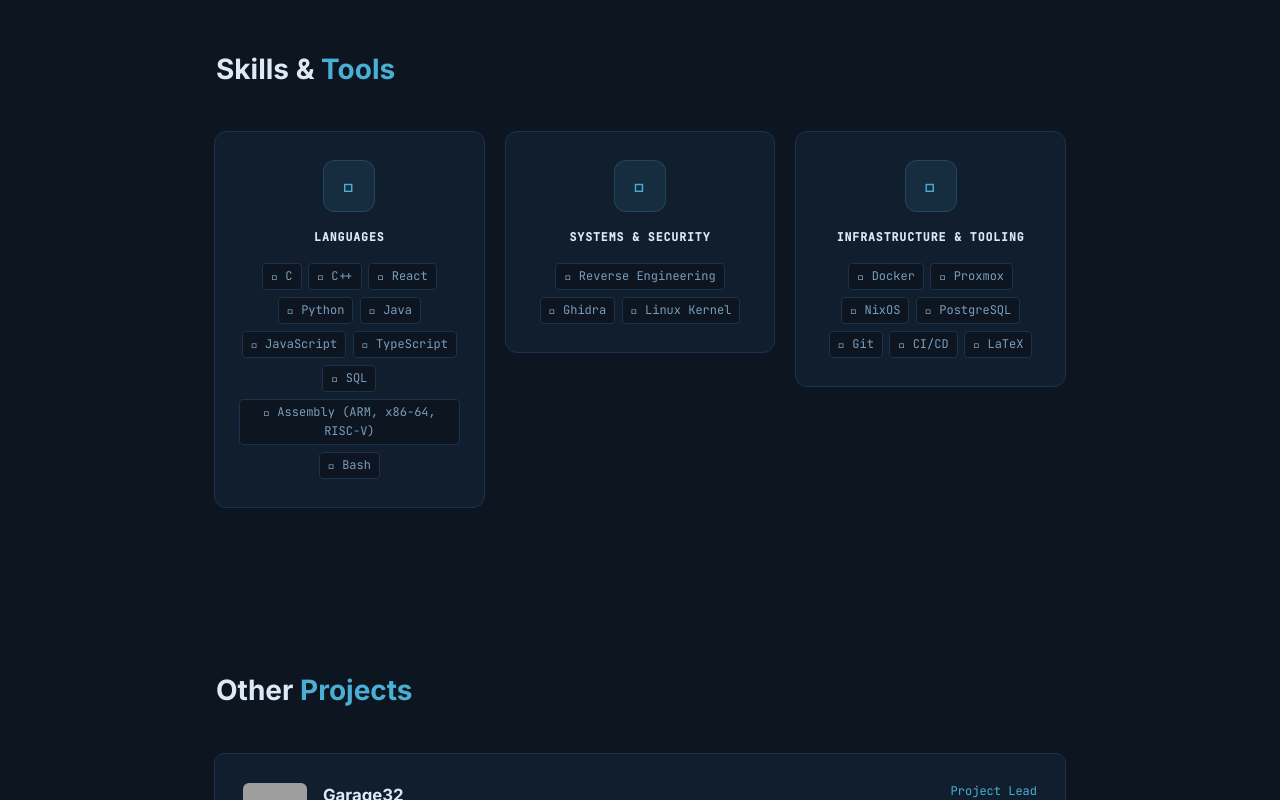
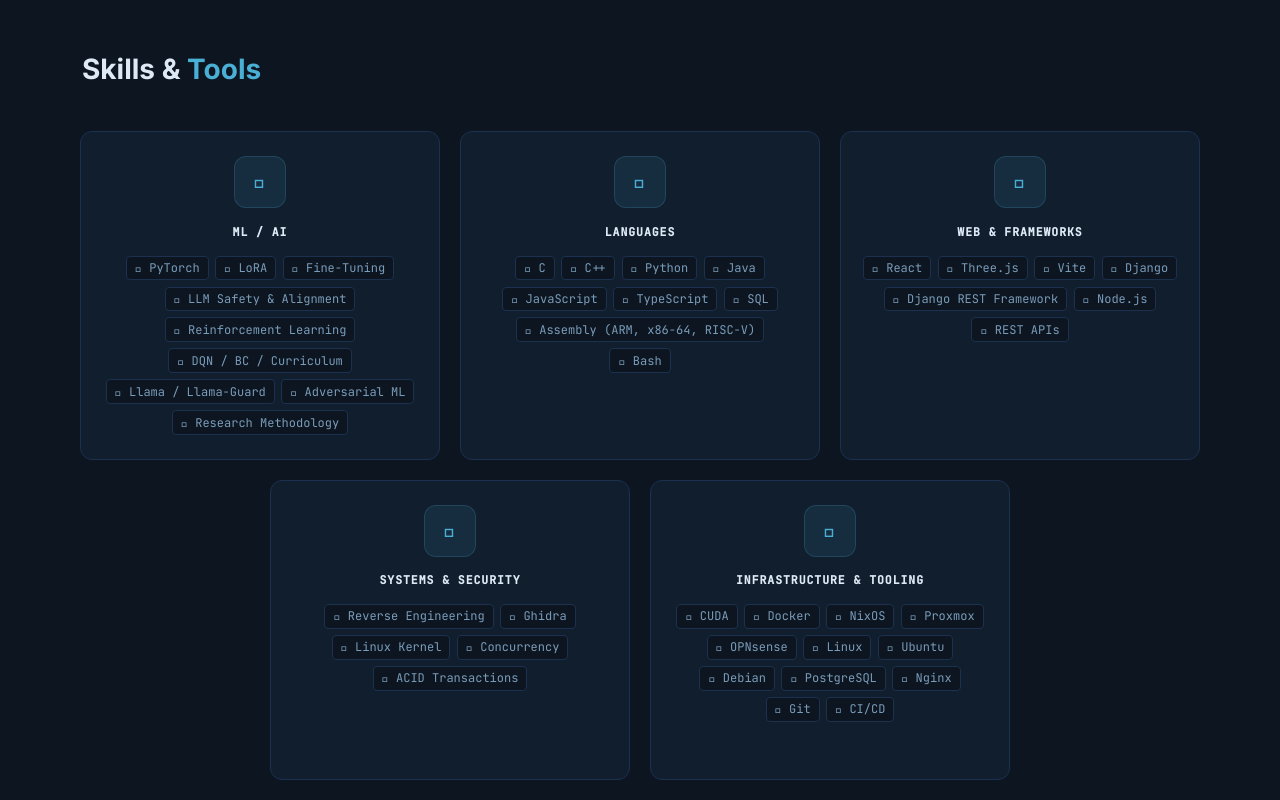
Before and after one commit to jmtorr3/jmtorr3.github.io, a React (Vite) app: page / in a window 1280 px wide. Shown: the part 6460-7260 px from the top of the page. Built offline with nearby package versions, Linux system fonts and the light colour scheme; no server answers; grey boxes are pictures that could not be loaded; a web font is replaced by a local one.

Commit message:
updated skills section

```diff
--- a/src/components/Skills.css
+++ b/src/components/Skills.css
@@ -1,22 +1,44 @@
+#skills {
+  width: min(1120px, calc(100vw - 3rem));
+  margin-left: 50%;
+  transform: translateX(-50%);
+}
+
 .skills-grid {
   display: grid;
-  grid-template-columns: repeat(3, 1fr);
+  grid-template-columns: repeat(6, minmax(0, 1fr));
   gap: 1.25rem;
+  align-items: stretch;
+}
+
+.skills-grid > .fade-in {
+  grid-column: span 2;
+  display: flex;
+}
+
+.skills-grid > .fade-in:nth-last-child(2) {
+  grid-column: 2 / span 2;
+}
+
+.skills-grid > .fade-in:nth-last-child(1) {
+  grid-column: 4 / span 2;
 }
 
 .skill-group {
   background: var(--bg-card);
   border: 1px solid var(--border);
   border-radius: 12px;
-  padding: 1.75rem 1.5rem;
+  padding: 1.5rem 1.35rem;
   display: flex;
   flex-direction: column;
   align-items: center;
   text-align: center;
-  gap: 1rem;
+  gap: 0.9rem;
   transition: border-color 0.25s, box-shadow 0.25s, background 0.25s;
   position: relative;
   overflow: hidden;
+  width: 100%;
+  min-height: 300px;
 }
 
 .skill-group::before {
@@ -82,6 +104,7 @@
   flex-wrap: wrap;
   gap: 0.4rem;
   justify-content: center;
+  align-content: flex-start;
 }
 
 .skill-tag {
@@ -93,6 +116,9 @@
   border-radius: 4px;
   padding: 0.2rem 0.5rem;
   transition: border-color 0.2s, color 0.2s;
+  line-height: 1.35;
+  max-width: 100%;
+  overflow-wrap: anywhere;
 }
 
 .skill-group:hover .skill-tag {
@@ -100,8 +126,29 @@
   color: var(--text);
 }
 
-@media (max-width: 900px) {
+@media (max-width: 1000px) {
+  .skills-grid {
+    grid-template-columns: repeat(2, minmax(0, 1fr));
+  }
+
+  .skills-grid > .fade-in,
+  .skills-grid > .fade-in:nth-last-child(2),
+  .skills-grid > .fade-in:nth-last-child(1) {
+    grid-column: auto;
+  }
+}
+
+@media (max-width: 640px) {
+  #skills {
+    width: min(100%, calc(100vw - 2rem));
+  }
+
   .skills-grid {
     grid-template-columns: 1fr;
   }
+
+  .skill-group {
+    min-height: 0;
+    padding: 1.35rem 1rem;
+  }
 }
--- a/src/data/skills.ts
+++ b/src/data/skills.ts
@@ -1,11 +1,25 @@
 export const skillGroups = [
+  {
+    category: 'ML / AI',
+    icon: '\uf2db',
+    skills: [
+      { name: 'PyTorch',                  icon: '\ue73c' },
+      { name: 'LoRA',                     icon: '\uf471' },
+      { name: 'Fine-Tuning',              icon: '\uf7d9' },
+      { name: 'LLM Safety & Alignment',   icon: '\uf023' },
+      { name: 'Reinforcement Learning',   icon: '\uf11b' },
+      { name: 'DQN / BC / Curriculum',    icon: '\uf1b3' },
+      { name: 'Llama / Llama-Guard',      icon: '\uf544' },
+      { name: 'Adversarial ML',           icon: '\uf132' },
+      { name: 'Research Methodology',     icon: '\uf02d' },
+    ],
+  },
   {
     category: 'Languages',
     icon: '\uf121',
     skills: [
       { name: 'C',              icon: '\ue61e' },
       { name: 'C++',            icon: '\ue61d' },
-      { name: 'React',          icon: '\ue7ba' },
       { name: 'Python',         icon: '\ue73c' },
       { name: 'Java',           icon: '\ue738' },
       { name: 'JavaScript',     icon: '\ue781' },
@@ -16,25 +30,45 @@
     ],
   },
   {
+    category: 'Web & Frameworks',
+    icon: '\uf0ac',
+    skills: [
+      { name: 'React',                 icon: '\ue7ba' },
+      { name: 'Three.js',              icon: '\uf1b2' },
+      { name: 'Vite',                  icon: '\ue7ba' },
+      { name: 'Django',                icon: '\ue71d' },
+      { name: 'Django REST Framework', icon: '\uf1e6' },
+      { name: 'Node.js',               icon: '\ue718' },
+      { name: 'REST APIs',             icon: '\uf1e6' },
+    ],
+  },
+  {
     category: 'Systems & Security',
     icon: '\uf023',
     skills: [
       { name: 'Reverse Engineering', icon: '\uf188' },
       { name: 'Ghidra',              icon: '\uf0c3' },
       { name: 'Linux Kernel',        icon: '\uf17c' },
+      { name: 'Concurrency',         icon: '\uf0e8' },
+      { name: 'ACID Transactions',   icon: '\uf1c0' },
     ],
   },
   {
     category: 'Infrastructure & Tooling',
     icon: '\uf085',
     skills: [
+      { name: 'CUDA',       icon: '\uf2db' },
       { name: 'Docker',     icon: '\ue7b0' },
+      { name: 'NixOS',      icon: '\uf313' },
       { name: 'Proxmox',    icon: '\uf233' },
-      { name: 'NixOS',      icon: '\uf313' },
+      { name: 'OPNsense',   icon: '\uf0e8' },
+      { name: 'Linux',      icon: '\uf17c' },
+      { name: 'Ubuntu',     icon: '\uf31b' },
+      { name: 'Debian',     icon: '\ue77d' },
       { name: 'PostgreSQL', icon: '\ue76e' },
+      { name: 'Nginx',      icon: '\uf0ac' },
       { name: 'Git',        icon: '\ue702' },
       { name: 'CI/CD',      icon: '\uf013' },
-      { name: 'LaTeX',      icon: '\uf02d' },
     ],
   },
 ]
```
Also changed, not shown: 1 other file (tests, documents, lock files or other folders).
